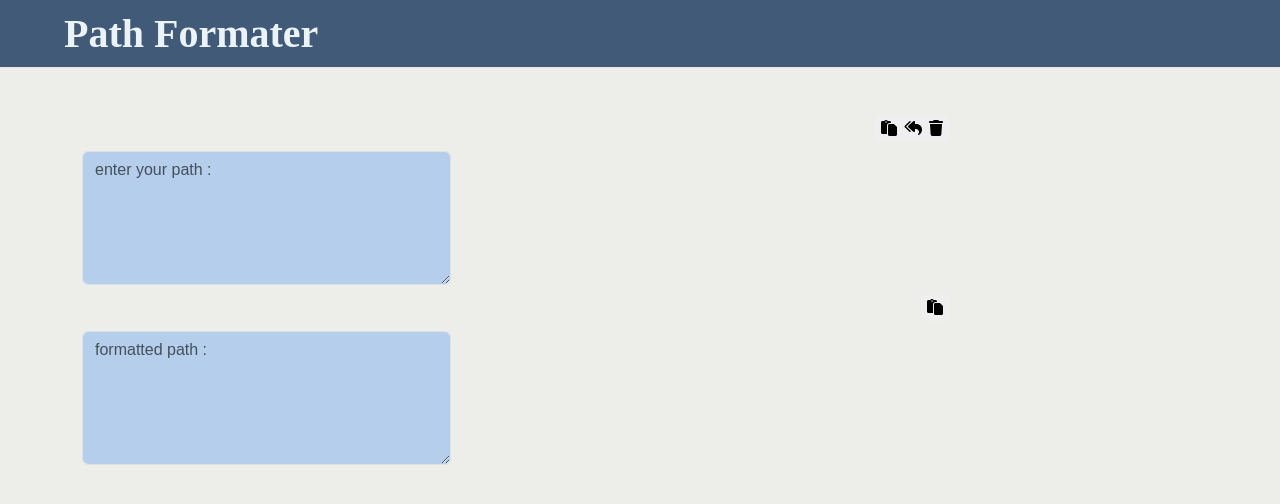
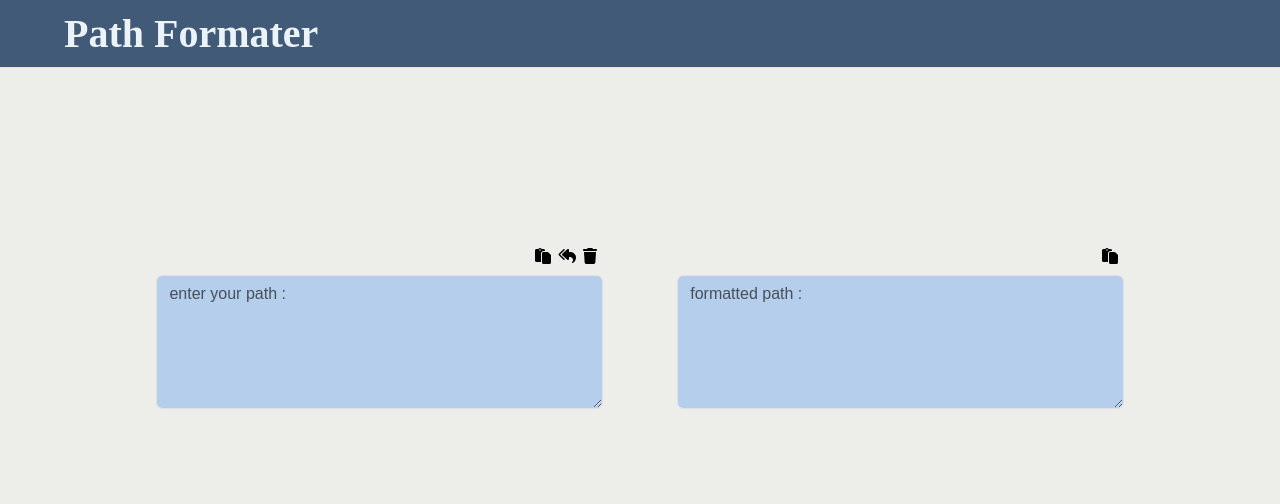
Before and after one commit to Jeet-Mesavaniya/path-formatter, an Angular app: page / in a window 1280 px wide. Shown: the top 504 px of the page. Built offline with nearby package versions, Linux system fonts and the light colour scheme.

Commit message:
ui changes

```diff
--- a/src/app/app.component.css
+++ b/src/app/app.component.css
@@ -58,23 +58,25 @@ section{
 }
 .container {
     display: flex;
-    justify-content: space-between;
+    justify-content: space-evenly;
+    padding-top: 10%;
 }
 .textbox {
     width: 40%; /* Adjust the width as needed */
     margin-bottom: 10px; /* Optional: Add some space between the textboxes */
 }
 .iconsstyle{
-    display: flex;
-    justify-content: flex-end;
-    align-items: center;
+    /* position: relative; */
+    /* align-items: center;
     margin-right: 6%;
-    margin-bottom: 1%;
+    margin-bottom: 1%; */
+    padding-bottom: 1%;
+
 }
 .btn-all{
   /* width: 33px; */
   /* height: 33px; */
   border: none;
-  background-color: #efefef;
+  background-color: #edede9;
   margin-left: -5px;
 }
--- a/src/app/app.component.html
+++ b/src/app/app.component.html
@@ -7,18 +7,18 @@
 </div>
 <br><br>
 <section >
-    <div class="container">
-        <div class="row gx-5">
-            <div class="col-md-10 ">
+    <div class="container" style="display: flex; flex-direction: row;">
+            <div class="col-md-6" style="display: contents;">
 
-                    <div class="iconsstyle">
-                        <button class="btn-all" (click)="copyTextIP()"><fa-icon [icon]="CopyClipboardIcon"></fa-icon></button>
-                        <button class="btn-all" (click)="PreviousData()"><fa-icon [icon]="replay"></fa-icon></button>
-                        <button class="btn-all" (click)="clearTextALL()"><fa-icon [icon]="TrashIcon"></fa-icon></button>
-                    </div>
+
                     <div class="col-md-6 textbox">
+                        <div class="iconsstyle" style="float: right;">
+                            <button class="btn-all" (click)="copyTextIP()"><fa-icon [icon]="CopyClipboardIcon"></fa-icon></button>
+                            <button class="btn-all" (click)="PreviousData()"><fa-icon [icon]="replay"></fa-icon></button>
+                            <button class="btn-all" (click)="clearTextALL()"><fa-icon [icon]="TrashIcon"></fa-icon></button>
+                        </div>
                         <textarea   [value]="varipstring" (input)="someLogic()"
-                                    class="form-control textarea-box" id="inputtxtbox" rows="5" cols="250"
+                                    class="form-control textarea-box" id="inputtxtbox" rows="5" cols="10"
                                     placeholder="enter your path :"></textarea>
                     </div>
 
@@ -26,18 +26,18 @@
 
             </div>
 
-            <div class="col-md-10 ">
+            <div class="col-md-6" style="display: contents;">
 
-                    <div class="iconsstyle">
-                        <button class="btn-all" (click)="copyTextOP()"><fa-icon [icon]="CopyClipboardIcon"></fa-icon></button>
-                    </div>
+
                     <div class="col-md-6 textbox">
+                        <div class="iconsstyle" style="float: right;">
+                            <button class="btn-all" (click)="copyTextOP()"><fa-icon [icon]="CopyClipboardIcon"></fa-icon></button>
+                        </div>
                         <textarea [value]="varopstring"
                                   class="form-control textarea-box" id="outputtxtbox" rows="5" cols="250"
                                   placeholder="formatted path :" ></textarea>
                     </div>
             </div>
-        </div>
     </div>
 </section>
 
```
